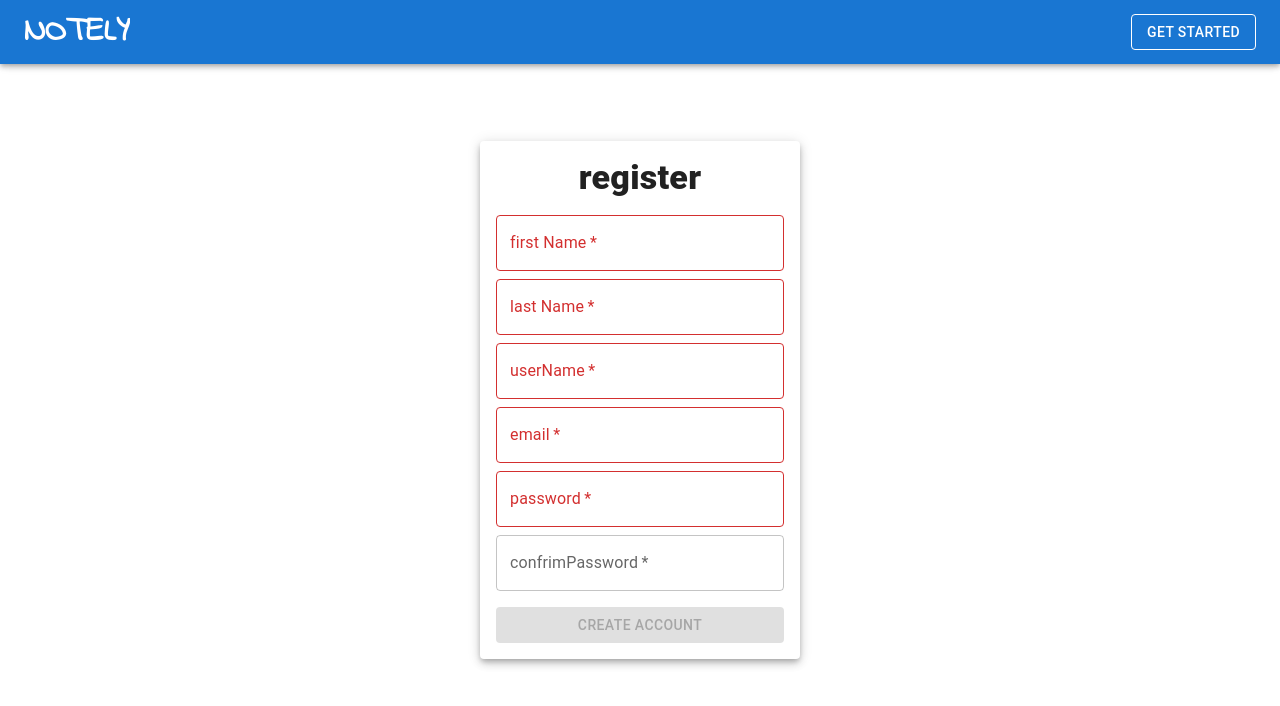
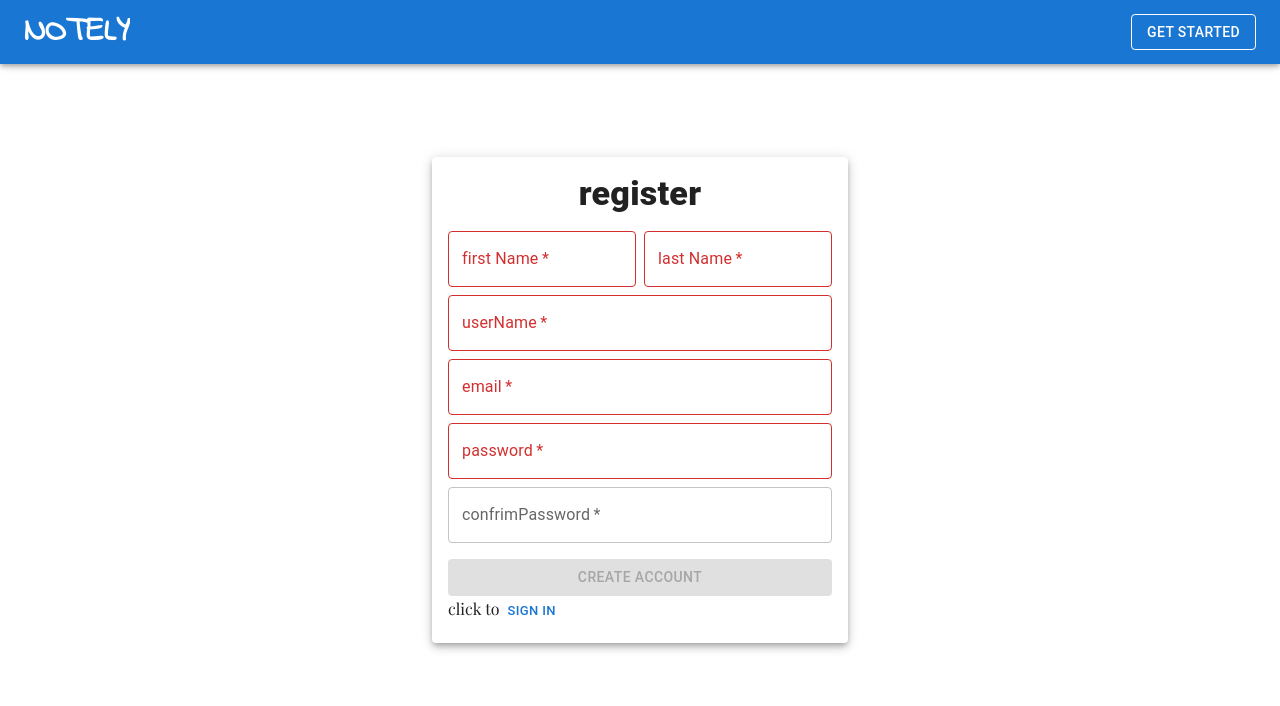
Before and after one commit to 34ERAT/notelyFrontend, a React (Vite) app: page /signup in a window 1280 px wide. Shown: the top 706 px of the page. Built offline with nearby package versions, Linux system fonts and the light colour scheme; no server answers; a web font is replaced by a local one.

Commit message:
reformat click to login and click to signup
restyle the signup page

```diff
--- a/src/pages/Login.tsx
+++ b/src/pages/Login.tsx
@@ -86,6 +86,10 @@ function Login() {
             login
           </Button>
         </Stack>
+        click to
+        <Button onClick={() => navigate("/signup")} size="small" variant="text">
+          sign up
+        </Button>
       </Paper>
     </Box>
   );
--- a/src/pages/SignUp.tsx
+++ b/src/pages/SignUp.tsx
@@ -55,7 +55,7 @@ function SignUp() {
       justifyContent={"center"}
       alignItems={"center"}
     >
-      <Paper elevation={5} sx={{ p: 2, width: "20rem" }}>
+      <Paper elevation={5} sx={{ p: 2, width: "26rem" }}>
         {isError && <Alert severity={"error"}>{errorMessage}</Alert>}
         <Stack spacing={2}>
           <Typography
@@ -67,6 +67,7 @@ function SignUp() {
             register
           </Typography>
           <Stack spacing={1}>
+            <Stack direction={"row"} spacing={1}>
               <TextField
                 value={input.firstName}
                 error={isEmpty(input.firstName)}
@@ -75,6 +76,7 @@ function SignUp() {
                 }
                 label="first Name"
                 required
+                fullWidth
               />
               <TextField
                 value={input.lastName}
@@ -84,7 +86,9 @@ function SignUp() {
                 }
                 label="last Name"
                 required
+                fullWidth
               />
+            </Stack>
             <TextField
               value={input.username}
               error={isEmpty(input.username)}
@@ -137,6 +141,10 @@ function SignUp() {
             Create account
           </Button>
         </Stack>
+        click to
+        <Button onClick={() => navigate("/login")} size="small" variant="text">
+          sign in
+        </Button>
       </Paper>
     </Box>
   );
```
Lines whose indentation alone changed are shown as unchanged.
